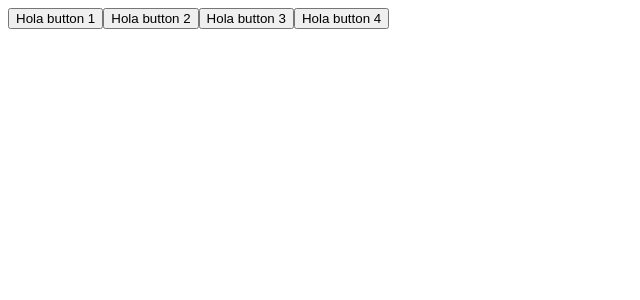
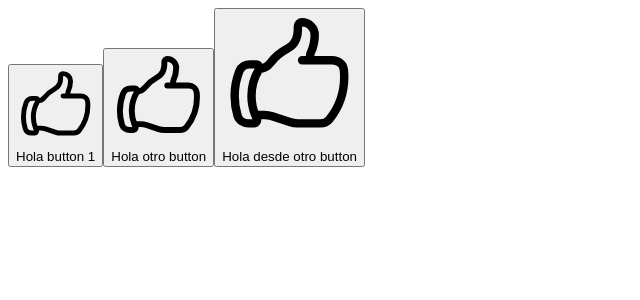
Before and after one commit to michel-lopez-franco/ReactEjemplos, a React (Vite) app in the folder 00-hola-mundo/: page / in a window 1280 px wide. Shown: the top 300 px of the page, without its empty margins (0-640 px from the left). Built offline with nearby package versions, Linux system fonts and the light colour scheme.

Commit message:
Por que es mejor utilizar componentes Ej varios botones.

```diff
--- a/00-hola-mundo/src/main.jsx
+++ b/00-hola-mundo/src/main.jsx
@@ -1,13 +1,31 @@
 import React from 'react'
 import ReactDOM from 'react-dom/client'
 
-
+// https://heroicons.com/
+// https://www.svgrepo.com/vectors/like/
 
 ReactDOM.createRoot(document.getElementById('root')).render(
     <React.Fragment>
-      <button>Hola button 1</button>
-      <button>Hola button 2</button>
-      <button>Hola button 3</button>
-      <button>Hola button 4</button>
+      <button>
+      <svg xmlns="http://www.w3.org/2000/svg" fill="none" viewBox="0 0 24 24" strokeWidth={1.5} stroke="currentColor" className="w-6 h-6">
+      <path strokeLinecap="round" strokeLinejoin="round" d="M6.633 10.25c.806 0 1.533-.446 2.031-1.08a9.041 9.041 0 0 1 2.861-2.4c.723-.384 1.35-.956 1.653-1.715a4.498 4.498 0 0 0 .322-1.672V2.75a.75.75 0 0 1 .75-.75 2.25 2.25 0 0 1 2.25 2.25c0 1.152-.26 2.243-.723 3.218-.266.558.107 1.282.725 1.282m0 0h3.126c1.026 0 1.945.694 2.054 1.715.045.422.068.85.068 1.285a11.95 11.95 0 0 1-2.649 7.521c-.388.482-.987.729-1.605.729H13.48c-.483 0-.964-.078-1.423-.23l-3.114-1.04a4.501 4.501 0 0 0-1.423-.23H5.904m10.598-9.75H14.25M5.904 18.5c.083.205.173.405.27.602.197.4-.078.898-.523.898h-.908c-.889 0-1.713-.518-1.972-1.368a12 12 0 0 1-.521-3.507c0-1.553.295-3.036.831-4.398C3.387 9.953 4.167 9.5 5 9.5h1.053c.472 0 .745.556.5.96a8.958 8.958 0 0 0-1.302 4.665c0 1.194.232 2.333.654 3.375Z" />
+      </svg>
+        Hola button 1
+      </button>
+
+      <button>
+      <svg xmlns="http://www.w3.org/2000/svg" fill="none" viewBox="0 0 24 24" strokeWidth={1.5} stroke="currentColor" className="w-6 h-6">
+      <path strokeLinecap="round" strokeLinejoin="round" d="M6.633 10.25c.806 0 1.533-.446 2.031-1.08a9.041 9.041 0 0 1 2.861-2.4c.723-.384 1.35-.956 1.653-1.715a4.498 4.498 0 0 0 .322-1.672V2.75a.75.75 0 0 1 .75-.75 2.25 2.25 0 0 1 2.25 2.25c0 1.152-.26 2.243-.723 3.218-.266.558.107 1.282.725 1.282m0 0h3.126c1.026 0 1.945.694 2.054 1.715.045.422.068.85.068 1.285a11.95 11.95 0 0 1-2.649 7.521c-.388.482-.987.729-1.605.729H13.48c-.483 0-.964-.078-1.423-.23l-3.114-1.04a4.501 4.501 0 0 0-1.423-.23H5.904m10.598-9.75H14.25M5.904 18.5c.083.205.173.405.27.602.197.4-.078.898-.523.898h-.908c-.889 0-1.713-.518-1.972-1.368a12 12 0 0 1-.521-3.507c0-1.553.295-3.036.831-4.398C3.387 9.953 4.167 9.5 5 9.5h1.053c.472 0 .745.556.5.96a8.958 8.958 0 0 0-1.302 4.665c0 1.194.232 2.333.654 3.375Z" />
+      </svg>
+        Hola otro button
+      </button>
+
+      <button>
+      <svg xmlns="http://www.w3.org/2000/svg" fill="none" viewBox="0 0 24 24" strokeWidth={1.5} stroke="currentColor" className="w-6 h-6">
+      <path strokeLinecap="round" strokeLinejoin="round" d="M6.633 10.25c.806 0 1.533-.446 2.031-1.08a9.041 9.041 0 0 1 2.861-2.4c.723-.384 1.35-.956 1.653-1.715a4.498 4.498 0 0 0 .322-1.672V2.75a.75.75 0 0 1 .75-.75 2.25 2.25 0 0 1 2.25 2.25c0 1.152-.26 2.243-.723 3.218-.266.558.107 1.282.725 1.282m0 0h3.126c1.026 0 1.945.694 2.054 1.715.045.422.068.85.068 1.285a11.95 11.95 0 0 1-2.649 7.521c-.388.482-.987.729-1.605.729H13.48c-.483 0-.964-.078-1.423-.23l-3.114-1.04a4.501 4.501 0 0 0-1.423-.23H5.904m10.598-9.75H14.25M5.904 18.5c.083.205.173.405.27.602.197.4-.078.898-.523.898h-.908c-.889 0-1.713-.518-1.972-1.368a12 12 0 0 1-.521-3.507c0-1.553.295-3.036.831-4.398C3.387 9.953 4.167 9.5 5 9.5h1.053c.472 0 .745.556.5.96a8.958 8.958 0 0 0-1.302 4.665c0 1.194.232 2.333.654 3.375Z" />
+      </svg>
+        Hola desde otro button
+      </button>
+
     </React.Fragment>
 )
```
